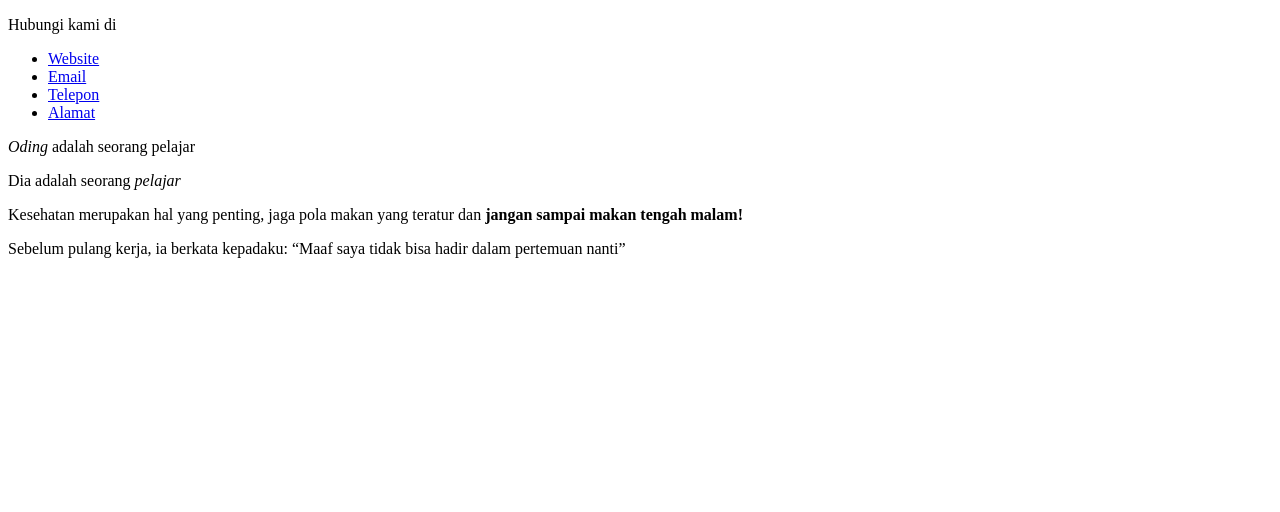
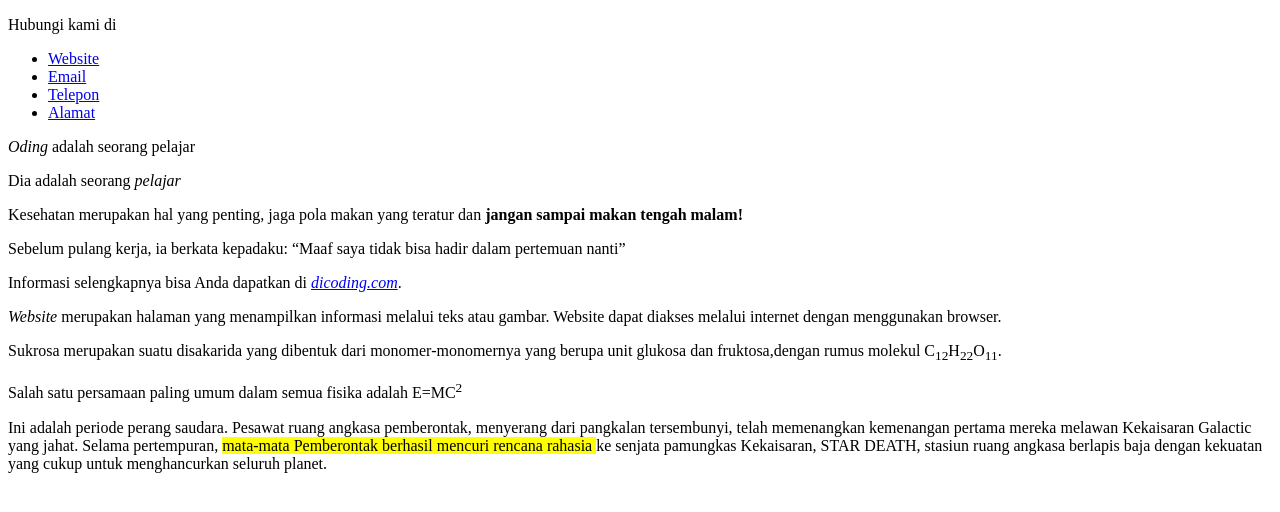
Before and after one commit to Andy1-lix/Dicoding, a plain HTML site: page codingan/Inline Formatting Text/Inline.html in a window 1280 px wide. Drawn offline with Linux system fonts and the light colour scheme.

Commit message:
inline in html

```diff
--- a/codingan/Inline Formatting Text/Inline.html
+++ b/codingan/Inline Formatting Text/Inline.html
@@ -26,5 +26,25 @@
 
     <!-- Short quotations -->
     <p>Sebelum pulang kerja, ia berkata kepadaku: <q>Maaf saya tidak bisa hadir dalam pertemuan nanti</q></p>
+
+    <!-- Citation -->
+    <p>Informasi selengkapnya bisa Anda dapatkan di <cite><a href="https://dicoding.com">dicoding.com</a></cite>.</p>
+
+    <!-- Defining terms -->
+    <p><dfn>Website</dfn> merupakan halaman yang menampilkan informasi melalui teks atau gambar. Website dapat diakses melalui internet dengan menggunakan browser.</p>
+
+    <!-- Subscript dan Superscript -->
+    <p>Sukrosa merupakan suatu disakarida yang dibentuk dari monomer-monomernya yang berupa unit glukosa dan fruktosa,dengan rumus molekul C<sub>12</sub>H<sub>22</sub>O<sub>11</sub>.</p>
+    <p>Salah satu persamaan paling umum dalam semua fisika adalah E=MC<sup>2</sup></p>
+
+    <!-- Highlighted text -->
+    <p>Ini adalah periode perang saudara. Pesawat ruang angkasa pemberontak, menyerang dari pangkalan tersembunyi, telah
+        memenangkan kemenangan pertama mereka melawan Kekaisaran Galactic yang jahat. Selama pertempuran,
+        <mark>mata-mata
+            Pemberontak berhasil mencuri rencana rahasia
+        </mark>
+        ke senjata pamungkas Kekaisaran, STAR DEATH, stasiun ruang angkasa
+        berlapis baja dengan kekuatan yang cukup untuk menghancurkan seluruh planet.
+     </p>
 </body>
 </html>
```
